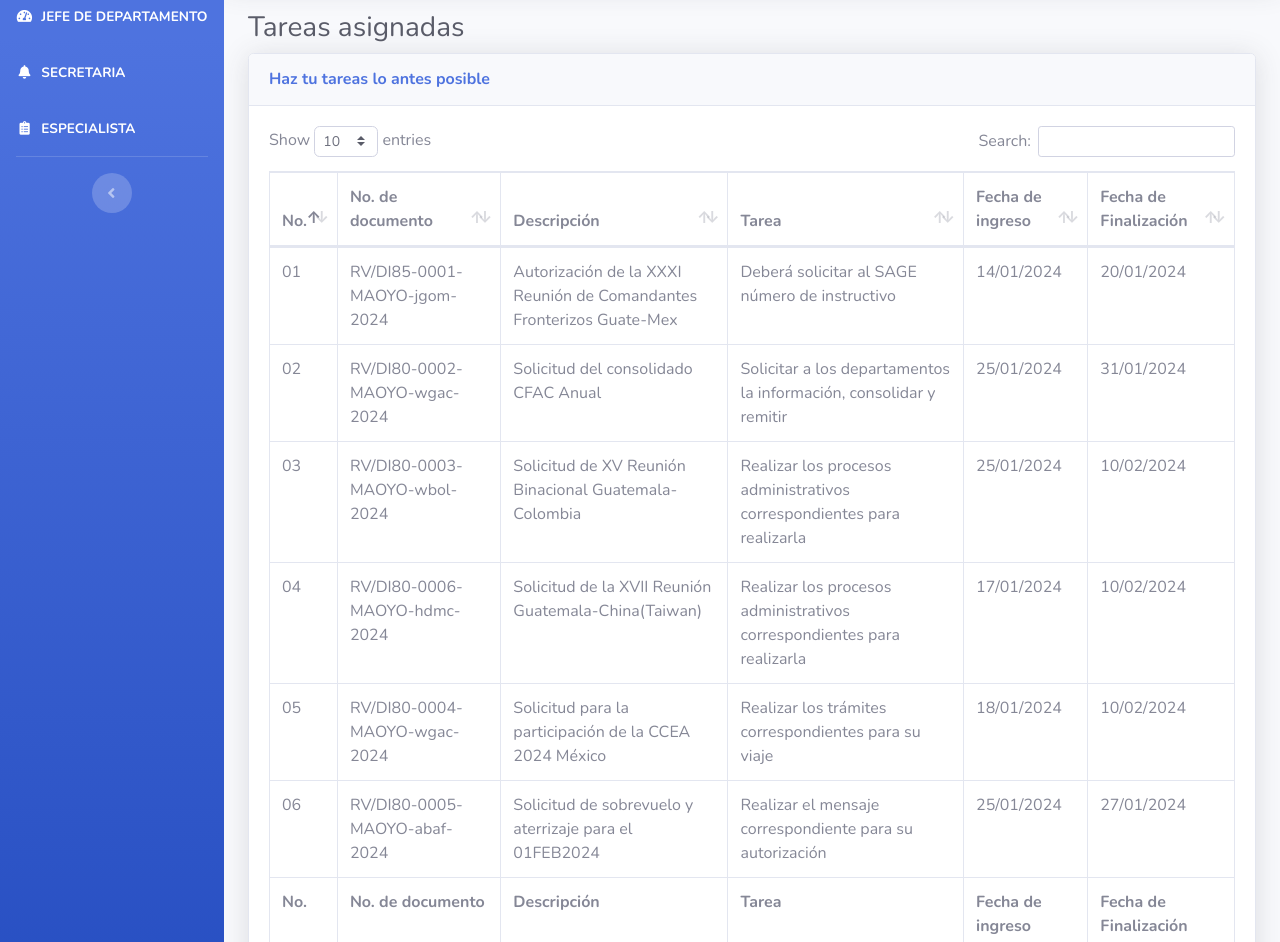
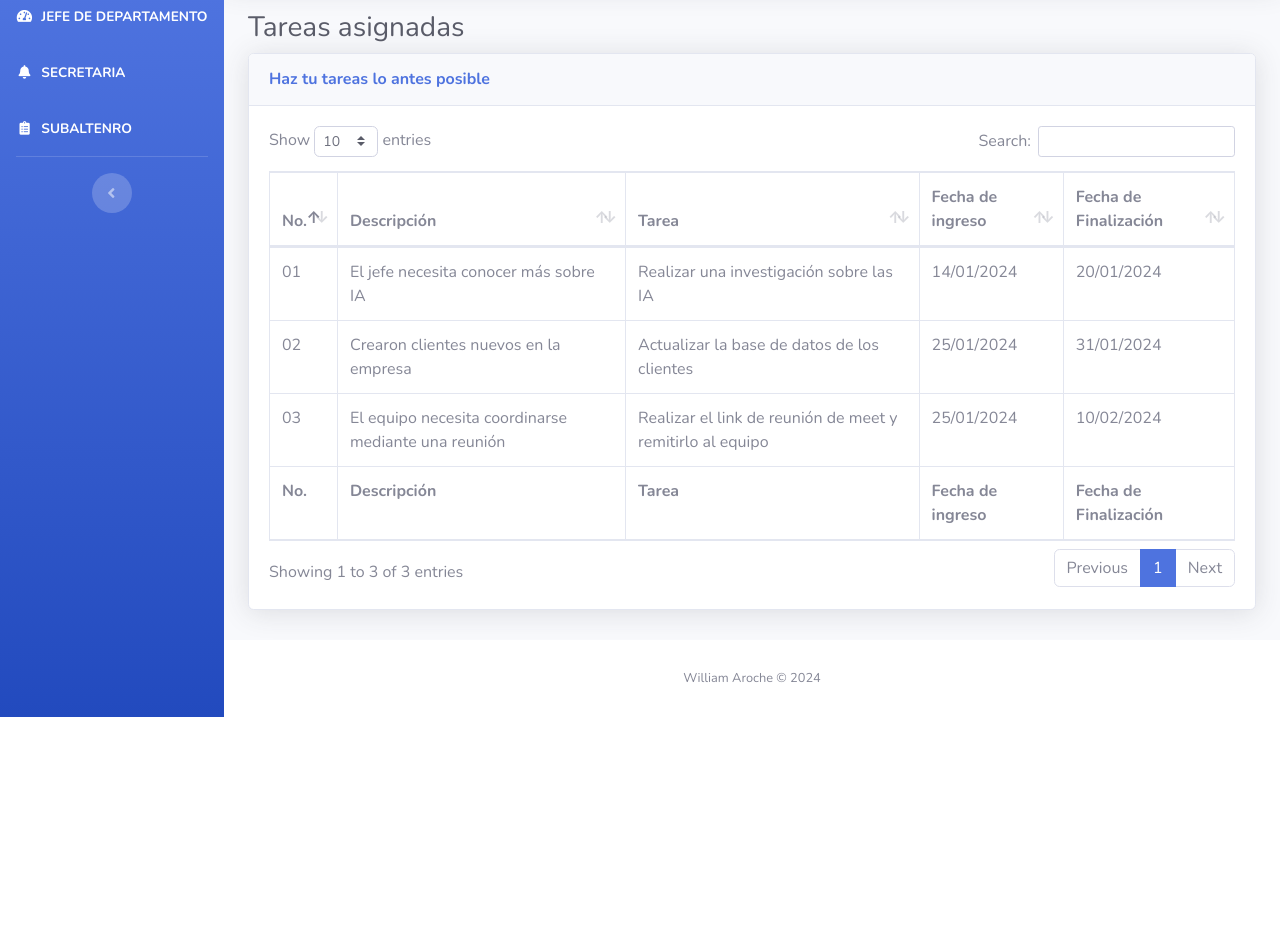
Before and after one commit to Geovaking20/TO_DO_DIEMDN, a website with bundled scripts: page especialistas.html in a window 1280 px wide. Shown: the part 83-1025 px from the top of the page. After the commit the page ends 800 px from the top, so only its background shows below. Built offline with nearby package versions, Linux system fonts and the light colour scheme.

Commit message:
cambios civiles

```diff
--- a/especialistas.html
+++ b/especialistas.html
@@ -9,7 +9,7 @@
     <meta name="description" content="">
     <meta name="author" content="">
 
-    <title>Especialistas</title>
+    <title>Subalterno</title>
 
     <!-- Custom fonts for this template -->
     <link href="vendor/fontawesome-free/css/all.min.css" rel="stylesheet" type="text/css">
@@ -36,9 +36,9 @@
             <!-- Sidebar - Brand -->
             <a class="sidebar-brand d-flex align-items-center justify-content-center" href="index.html">
                 <div class="sidebar-brand-icon rotate-n-15">
-                    <img src="img/DIEMDN.svg">
+                    <img src="">
                 </div>
-                <div class="sidebar-brand-text mx-3">DIEMDN</div>
+                <div class="sidebar-brand-text mx-3">Rendimiento y actividades</div>
             </a>
 
             <!-- Divider -->
@@ -65,7 +65,7 @@
             <li class="nav-item active">
                 <a class="nav-link" href="especialistas.html">
                     <i class="fas fa-fw fa-clipboard-list"></i>
-                    <span>ESPECIALISTA</span></a>
+                    <span>SUBALTENRO</span></a>
             </li>
             <!-- Divider -->
             <hr class="sidebar-divider d-none d-md-block">
@@ -176,7 +176,7 @@
                                     </div>
                                     <div>
                                         <div class="small text-gray-500">Enero 9, 2024</div>
-                                        Especialista X, no ha realizado una tarea!
+                                        Subalterno X, no ha realizado una tarea!
                                     </div>
                                 </a>
                                 <a class="dropdown-item d-flex align-items-center" href="#">
@@ -187,7 +187,7 @@
                                     </div>
                                     <div>
                                         <div class="small text-gray-500">Enero 8, 2024</div>
-                                        Debes analizar los reportes de los especialistas.
+                                        Debes analizar los reportes de los Subalternos.
                                     </div>
                                 </a>
                                 <a class="dropdown-item text-center small text-gray-500" href="#">Mostrar todas las
@@ -259,7 +259,7 @@
                         <li class="nav-item dropdown no-arrow">
                             <a class="nav-link dropdown-toggle" href="#" id="userDropdown" role="button"
                                 data-toggle="dropdown" aria-haspopup="true" aria-expanded="false">
-                                <span class="mr-2 d-none d-lg-inline text-gray-600 small">Santos Saenz</span>
+                                <span class="mr-2 d-none d-lg-inline text-gray-600 small">William Aroche</span>
                                 <img class="img-profile rounded-circle" src="img/undraw_profile.svg">
                             </a>
                             <!-- Dropdown - User Information -->
@@ -311,7 +311,6 @@
                                     <thead>
                                         <tr>
                                             <th>No.</th>
-                                            <th>No. de documento</th>
                                             <th>Descripción</th>
                                             <th>Tarea</th>
                                             <th>Fecha de ingreso</th>
@@ -321,7 +320,6 @@
                                     <tfoot>
                                         <tr>
                                             <th>No.</th>
-                                            <th>No. de documento</th>
                                             <th>Descripción</th>
                                             <th>Tarea</th>
                                             <th>Fecha de ingreso</th>
@@ -331,51 +329,24 @@
                                     <tbody>
                                         <tr>
                                             <td>01</td>
-                                            <td>RV/DI85-0001-MAOYO-jgom-2024</td>
-                                            <td>Autorización de la XXXI Reunión de Comandantes Fronterizos Guate-Mex</td>
-                                            <td>Deberá solicitar al SAGE número de instructivo</td>
+                                            <td>El jefe necesita conocer más sobre IA</td>
+                                            <td>Realizar una investigación sobre las IA</td>
                                             <td>14/01/2024</td>
                                             <td>20/01/2024</td>
                                         </tr>
                                         <tr>
                                             <td>02</td>
-                                            <td>RV/DI80-0002-MAOYO-wgac-2024</td>
-                                            <td>Solicitud del consolidado CFAC Anual</td>
-                                            <td>Solicitar a los departamentos la información, consolidar y remitir</td>
+                                            <td>Crearon clientes nuevos en la empresa</td>
+                                            <td>Actualizar la base de datos de los clientes</td>
                                             <td>25/01/2024</td>
                                             <td>31/01/2024</td>
                                         </tr>
                                         <tr>
                                             <td>03</td>
-                                            <td>RV/DI80-0003-MAOYO-wbol-2024</td>
-                                            <td>Solicitud de XV Reunión Binacional Guatemala-Colombia</td>
-                                            <td>Realizar los procesos administrativos correspondientes para realizarla</td>
+                                            <td>El equipo necesita coordinarse mediante una reunión</td>
+                                            <td>Realizar el link de reunión de meet y remitirlo al equipo</td>
                                             <td>25/01/2024</td>
                                             <td>10/02/2024</td>
-                                        </tr>
-                                        <tr>
-                                            <td>04</td>
-                                            <td>RV/DI80-0006-MAOYO-hdmc-2024</td>
-                                            <td>Solicitud de la XVII Reunión Guatemala-China(Taiwan)</td>
-                                            <td>Realizar los procesos administrativos correspondientes para realizarla</td>
-                                            <td>17/01/2024</td>
-                                            <td>10/02/2024</td>
-                                        </tr>
-                                        <tr>
-                                            <td>05</td>
-                                            <td>RV/DI80-0004-MAOYO-wgac-2024</td>
-                                            <td>Solicitud para la participación de la CCEA 2024 México</td>
-                                            <td>Realizar los trámites correspondientes para su viaje</td>
-                                            <td>18/01/2024</td>
-                                            <td>10/02/2024</td>
-                                        </tr>
-                                        <tr>
-                                            <td>06</td>
-                                            <td>RV/DI80-0005-MAOYO-abaf-2024</td>
-                                            <td>Solicitud de sobrevuelo y aterrizaje para el 01FEB2024</td>
-                                            <td>Realizar el mensaje correspondiente para su autorización</td>
-                                            <td>25/01/2024</td>
-                                            <td>27/01/2024</td>
                                         </tr>
                                     </tbody>
                                 </table>
@@ -393,7 +364,7 @@
             <footer class="sticky-footer bg-white">
                 <div class="container my-auto">
                     <div class="copyright text-center my-auto">
-                        <span>William Aroche &copy; DIEMDN 2024</span>
+                        <span>William Aroche &copy; 2024</span>
                     </div>
                 </div>
             </footer>
```
Also changed, not shown: index.html (+10 -10 lines), secretaria.html (+7 -12 lines), img/login.jpg.
